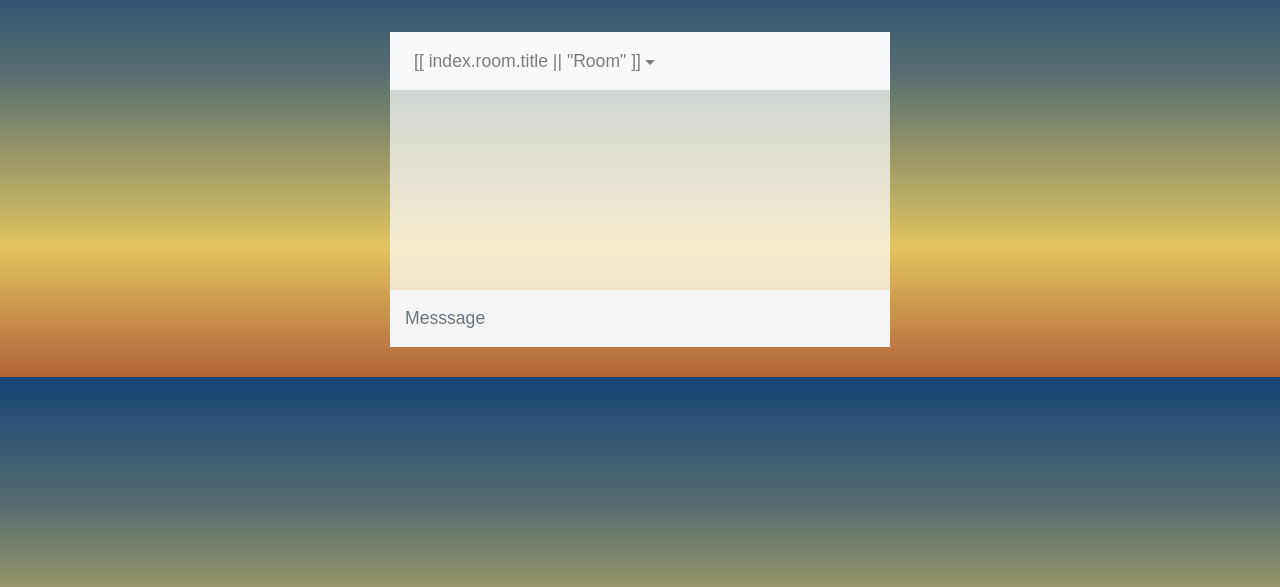
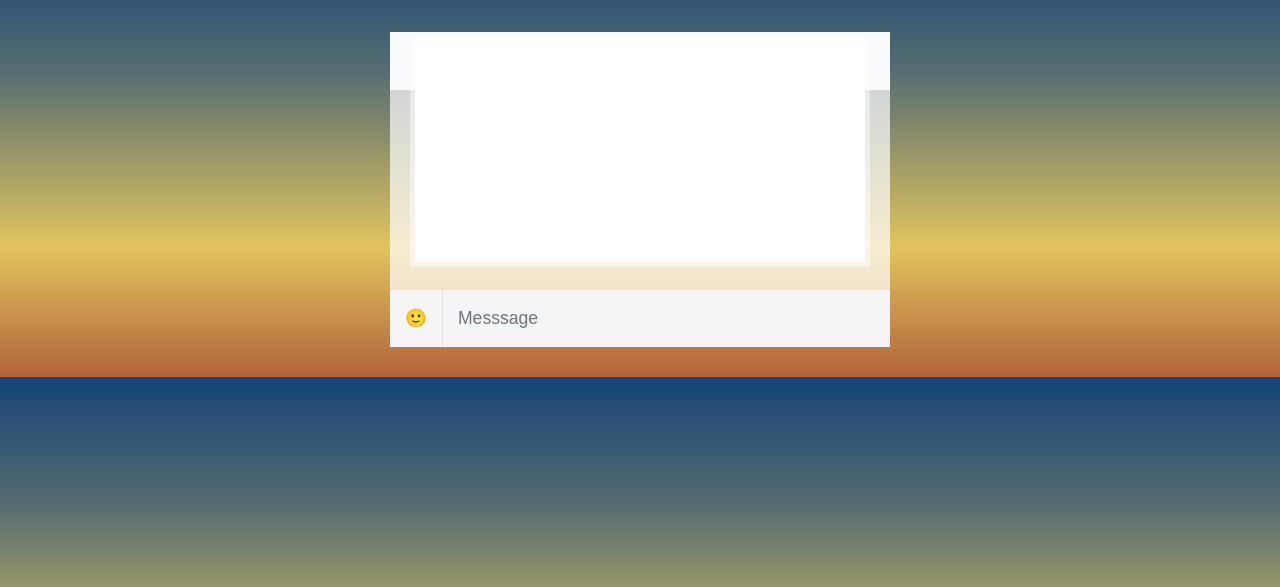
Before and after one commit to SavandBros/whisper, a Django app: template templates/index.html in a window 1280 px wide. Shown: the part 58-645 px from the top of the page. Run offline with Django 3.2, Linux system fonts and the light colour scheme; the template is opened without the code that fills it: most values are stand-ins (such as "Sample title", 1, 10 or a date in 2020); some libraries are stand-ins or nearby versions; some web fonts are replaced.

Commit message:
Add emojis html code

```diff
--- a/static/assets/app.css
+++ b/static/assets/app.css
@@ -233,21 +236,59 @@ body#verify {
     text-decoration: inherit;
 }
 
-#chat-messages emoji img {
-    width: 22px;
+/* Chat dropup */
+
+#chat-dropup {
+    position: absolute;
+    z-index: 1;
+    width: calc(100% - 50px);
+    left: 25px;
+    bottom: 85px;
+    height: 220px;
+    background: #fff;
+    overflow-y: auto;
+    padding: 5px;
+    box-shadow: 0 0 0 5px rgba(255, 255, 255, 0.5);
+    text-align: center;
 }
 
-#chat-messages emoji:not(.loaded) {
-    opacity: 0;
+#chat-dropup::-webkit-scrollbar-track,
+#chat-dropup::-webkit-scrollbar {
+    background: #fff;
+}
+
+#chat-dropup::-webkit-scrollbar {
+    width: 6px;
+}
+
+#chat-dropup::-webkit-scrollbar-thumb {
+    background: #ddd;
+}
+
+#chat-dropup .btn {
+    width: 60px;
+    font-size: 1.6rem;
 }
 
 
 /* Chat box */
 
-#chat-box input {
+#chat-box input,
+#chat-box .btn {
     border: 0;
     box-shadow: none;
     background: whitesmoke;
     border-radius: 0;
     padding: 15px;
 }
+
+#chat-box input {
+    border-left: 1px solid #dfdfdf;
+    margin-left: 1px;
+}
+
+
+#chat-box .btn:hover,
+#chat-box .btn.active {
+    background: #dfdfdf;
+}
--- a/templates/base.html
+++ b/templates/base.html
@@ -25,11 +25,7 @@
 
   <script>
     app.constant("PATH", {
-      EMOJI: {
-        "like": "{% static 'assets/img/emo/thumbs-up-sign.png' %}",
-        "dislike": "{% static 'assets/img/emo/thumbs-down-sign.png' %}",
-        "heart": "{% static 'assets/img/emo/heavy-black-heart.png' %}",
-      },
+      EMOJIS: "{% static 'assets/emojis.json' %}",
     });
   </script>
 
--- a/templates/index.html
+++ b/templates/index.html
@@ -51,11 +51,27 @@
         </div>
       </div>
 
+      <!-- Dropup -->
+      <div id="chat-dropup" ng-show="showDropup">
+
+        <!-- Emojis -->
+        <div id="emojis" ng-show="showEmojis">
+          <button class="btn btn-light" ng-repeat="(name, emoji) in emojis"
+            ng-click="index.insertToMessage(emoji)">[[ emoji ]]</button>
+        </div>
+      </div>
+
       <!-- Message box -->
       <div id="chat-box">
         <form ng-submit="index.message(index.chatForm.message)">
-          <input type="text" placeholder="Messsage" class="form-control"
-            id="focus" autocomplete="off" ng-model="index.chatForm.message"/>
+          <div class="input-group">
+            <div class="input-group-prepend">
+              <button class="btn btn-link" type="button" ng-class="{active: showEmojis}"
+                ng-click="showDropup = showEmojis = !showDropup">&#128578;</button>
+            </div>
+            <input type="text" placeholder="Messsage" class="form-control"
+              id="focus" autocomplete="off" ng-model="index.chatForm.message"/>
+          </div>
         </form>
       </div>
     </div>
```
Also changed, not shown: other parts of static/assets/app.css (+23 -20 lines), static/assets/app.js (+24 -25 lines).
